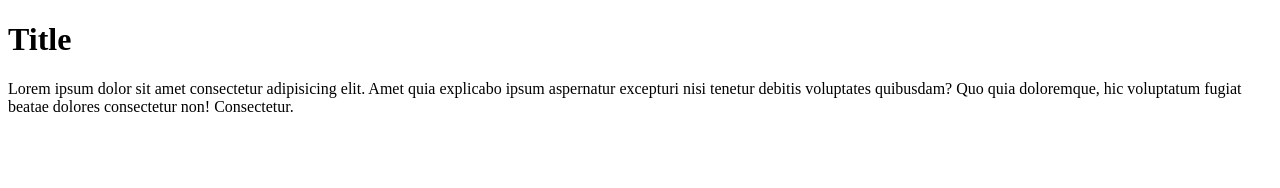
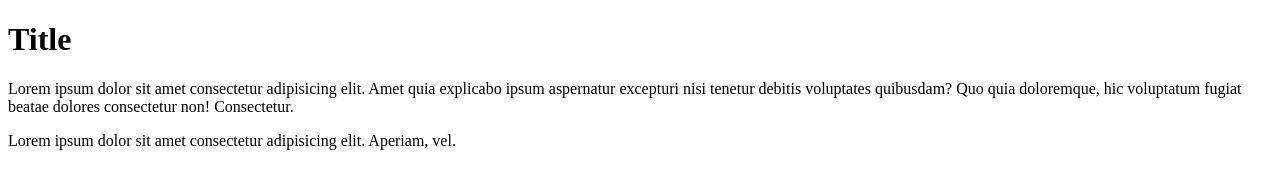
Before and after one commit to artyom-voitas/git-test, a plain HTML site: page index.html in a window 1280 px wide. Drawn offline with Linux system fonts and the light colour scheme.

Commit message:
added third section

```diff
--- a/index.html
+++ b/index.html
@@ -10,7 +10,10 @@
     <h1>Title</h1>
     <section class="first-section">
         <p>Lorem ipsum dolor sit amet consectetur adipisicing elit. Amet quia explicabo ipsum aspernatur excepturi nisi tenetur debitis voluptates quibusdam? Quo quia doloremque, hic voluptatum fugiat beatae dolores consectetur non! Consectetur.</p>
+    </section>
 
+    <section class="third-section">
+        <p>Lorem ipsum dolor sit amet consectetur adipisicing elit. Aperiam, vel.</p>
     </section>
 </body>
 </html>
```
